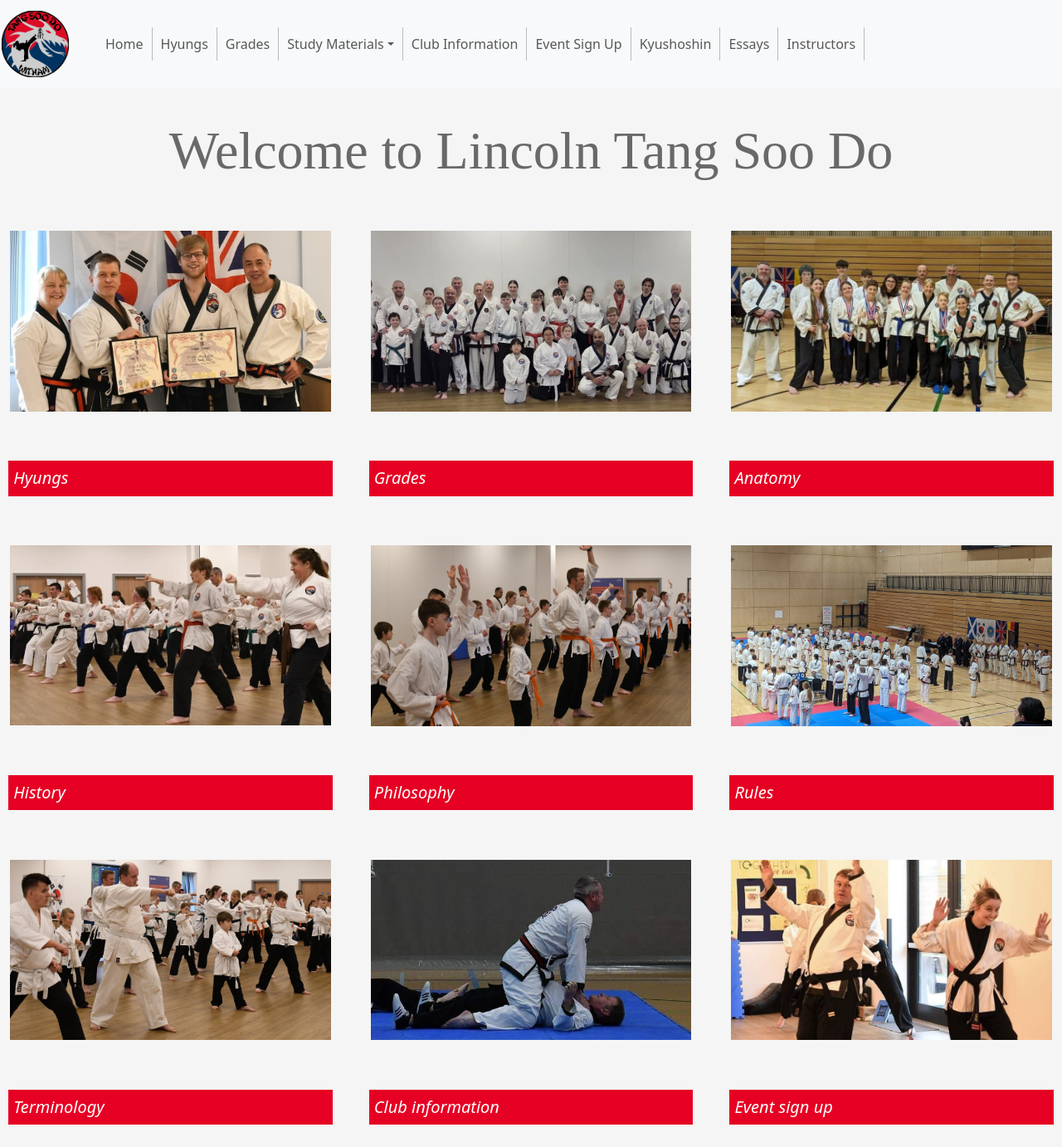
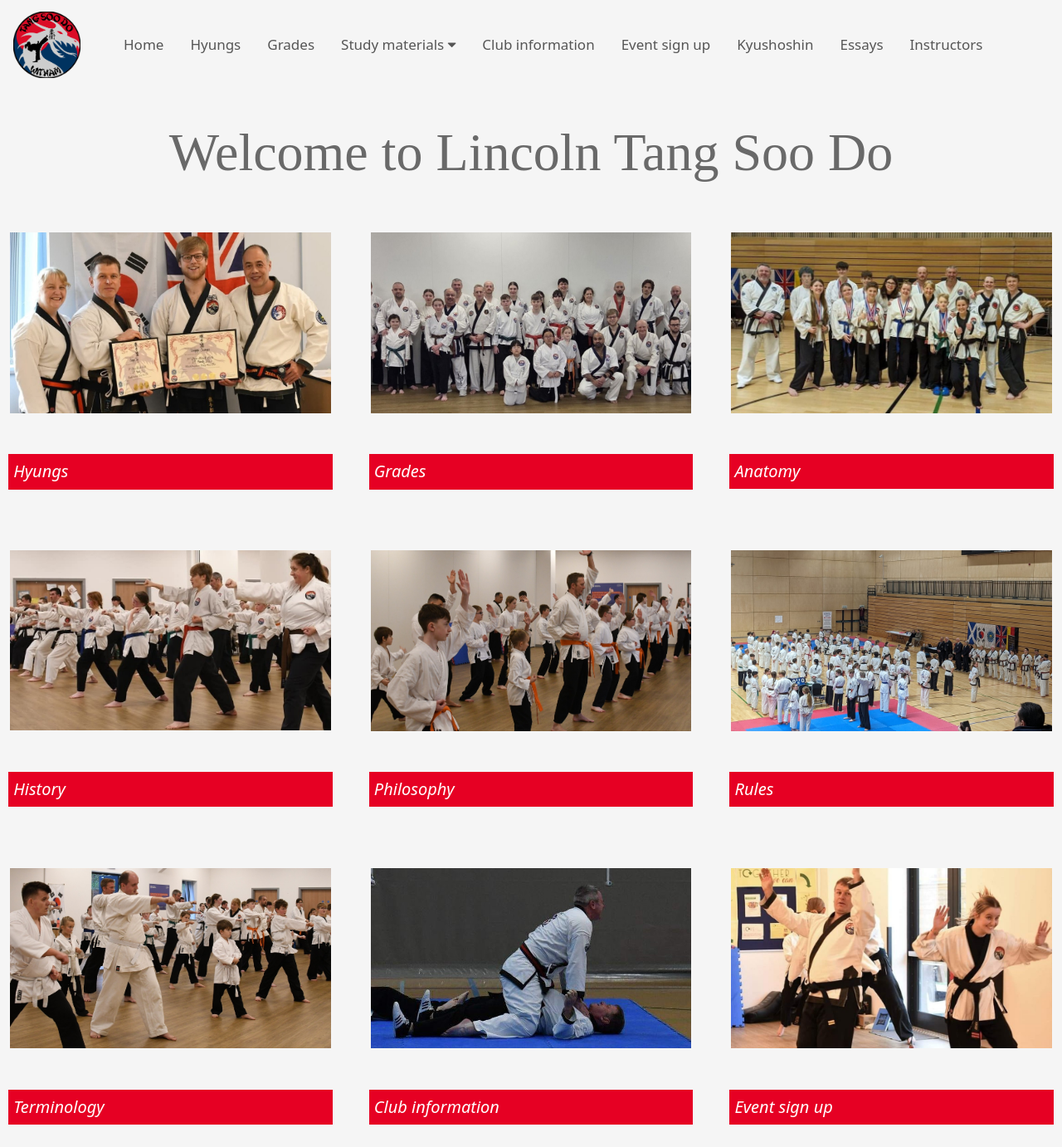
Before and after one commit to emma-lynch-19/martial-arts, an Eleventy site: page home.html in a window 1280 px wide. Shown: the top 1382 px of the page at 83% size. Built offline with nearby package versions, Linux system fonts and the light colour scheme; Eleventy itself is replaced by a stand-in of ours; files that its build step writes are made by us from their sources; files whose address does not match are found by name; a web font is replaced by a local one.

Commit message:
Update home.html

```diff
--- a/home.html
+++ b/home.html
@@ -11,182 +11,154 @@
     <link rel="preconnect" href="https://fonts.googleapis.com">
     <link rel="preconnect" href="https://fonts.gstatic.com" crossorigin>
     <link href="https://fonts.googleapis.com/css2?family=Mozilla+Text:wght@200..700&display=swap" rel="stylesheet">
+
+    <script>
+    /* Toggle between adding and removing the "responsive" class to topnav when the user clicks on the icon */
+    function myFunction() {
+    var x = document.getElementById("myTopnav");
+    if (x.className === "topnav") {
+        x.className += " responsive";
+    } else {
+        x.className = "topnav";
+    }
+    }
+    </script>
 </head>
 
 <style>
     .row {padding-bottom: 0px;}
 
 </style>
+
     <body>
-        <nav class="navbar navbar-expand-lg bg-light">
-        <a class="navbar-brand" href="home.html">
-            <img src="witham_logo.png" width="81" height="80" alt="Logo"></a>
-            <ul class="navbar-nav">
-            <div class="container-fluid">
-                <ul class="navbar-nav">
-                    <li class="nav-item">
-                        <a class="nav-link" href="home.html">Home</a>
-                    </li>
-                    <li class="nav-item">
-                        <a class="nav-link" href="hyungs.html">Hyungs</a>
-                    </li>
-                    <li class="nav-item">
-                        <a class="nav-link" href="grades.html">Grades</a>
-                    </li>
-                    <li class="nav-item dropdown">
-                        <a class="nav-link dropdown-toggle" href="#" id="dropdownMenuButton1" role="button" data-bs-toggle="dropdown" aria-expanded="false"> Study Materials</a>
-                        <ul class="dropdown-menu" aria-labelledby="dropdownMenuButton1">
-                            <li><a class="dropdown-item" href="studmat_anatomy.html">Anatomy</a></li>
-                            <li><a class="dropdown-item" href="studmat_history.html">History of Tang Soo Do</a></li>
-                            <li><a class="dropdown-item" href="studmat_philosiphy.html">Philosophy of Tang Soo Do</a></li>
-                            <li><a class="dropdown-item" href="studmat_rules.html">Rules in the Dojang</a></li>
-                            <li><a class="dropdown-item" href="studmat_terminology.html">Terminology</a></li>
-                        </ul>
-                    </li>
-                    <li class="nav-item">
-                        <a class="nav-link" href="club_information.html">Club Information</a>
-                    </li>
-                    <li class="nav-item">
-                        <a class="nav-link" href="event_sign_up.html">Event Sign Up</a>
-                    </li>
-                    <li class="nav-item">
-                        <a class="nav-link" href="kyushoshin.html">Kyushoshin</a>
-                    </li>
-                    <li class="nav-item">
-                        <a class="nav-link" href="essays.html">Essays</a>
-                    </li>
-                    <li class="nav-item">
-                        <a class="nav-link" href="instructors.html">Instructors</a>
-                    </li>
-                </ul>
-            </div>
-        </nav>
-        <h1>Welcome to Lincoln Tang Soo Do</h1>
+    <!-- Load an icon library to show a hamburger menu (bars) on small screens -->
+    <link rel="stylesheet" href="https://cdnjs.cloudflare.com/ajax/libs/font-awesome/4.7.0/css/font-awesome.min.css">
+
+
+<div class="topnav" id="myTopnav">
+    <a class="navbar-brand" href="home.html">
+        <img src="witham_logo.png" width="81" height="80" alt="Logo">
+    </a>
+    <a href="#home">Home</a>
+    <a href="hyungs.html">Hyungs</a>
+    <a href="grades.html">Grades</a>
+    <div class="dropdown">
+    <button class="dropbtn">Study materials
+      <i class="fa fa-caret-down"></i>
+    </button>
+    <div class="dropdown-content">
+      <a href="studmat_anatomy.html">Anatomy</a>
+      <a href="studmat_philosiphy.html">Philosophy</a>
+      <a href="studmat_history.html">History</a>
+      <a href="studmat_rules.html">Rules</a>
+      <a href="studmat_terminology.html">Terminology</a>
+    </div>
+  </div>
+  <a href="club_information.html">Club information</a>
+  <a href="event_sign_up.html">Event sign up</a>
+  <a href="kyushoshin.html">Kyushoshin</a>
+  <a href="essays.html">Essays</a>
+  <a href="instructors.html">Instructors</a>
+  <a href="javascript:void(0);" class="icon" onclick="myFunction()">
+    <i class="fa fa-bars"></i>
+  </a>
+</div>
+    <h1>Welcome to Lincoln Tang Soo Do</h1>
         <div class="row">
-            <div class="col-4">
+            <div class="col-sm-4">
                 <p>
                     <a href="hyungs.html">
                         <img src="home_1.jpg"  width="100%">
                     </a>
+                    <p id=italics>Hyungs</p>
                 </p>
             </div>
-            <div class="col-4">
+            <div class="col-sm-4">
                 <p>
                     <a href="grades.html">
                         <img src="home_2.jpg"  width="100%">
                     </a>
+                    <p id=italics>Grades</p>
                 </p>
             </div>
-            <div class="col-4">
+            <div class="col-sm-4">
                 <p>
                     <a href="studmat_anatomy.html">
                         <img src="home_3.jpg"  width="100%">
                     </a>
+                    <p id=italics>Anatomy</p>
                 </p>
             </div>
         </div>
         <div class="row">
-            <div class="col-4">
-                <p id=italics>Hyungs</p>
-            </div>
-            <div class="col-4">
-                <p id=italics>Grades</p>
-            </div>
-            <div class="col-4">
-                <p id=italics>Anatomy</p>
-            </div>
-        </div>
-        <div class="row">
-            <div class="col-4">
+            <div class="col-sm-4">
                 <p>
                     <a href="studmat_history.html">
                         <img src="home_4.jpg"  width="100%">
                     </a>
+                    <p id=italics>History</p>
                 </p>
             </div>
-            <div class="col-4">
+            <div class="col-sm-4">
                 <p>
                     <a href="studmat_philosiphy.html">
                         <img src="home_5.jpg"  width="100%">
                     </a>
+                    <p id=italics>Philosophy</p>
                 </p>
             </div>
-            <div class="col-4">
+            <div class="col-sm-4">
                 <p>
                     <a href="studmat_rules.html">
                         <img src="home_6.jpg"  width="100%">
                     </a>
+                    <p id=italics>Rules</p>
+                </p>
+            </div>
+        </div>
+
+        <div class="row">
+            <div class="col-sm-4">
+                <p>
+                    <a href="studmat_terminology.html">
+                        <img src="home_7.jpg"  width="100%">
+                    </a>
+                    <p id=italics>Terminology</p>
+                </p>
+            </div>
+            <div class="col-sm-4">
+                <p>
+                    <a href="club_information.html">
+                        <img src="home_8.jpg"  width="100%">
+                    </a>
+                    <p id=italics>Club information</p>
+                </p>
+            </div>
+            <div class="col-sm-4">
+                <p>
+                    <a href="event_sign_up.html">
+                        <img src="home_9.jpg"  width="100%">
+                    </a>
+                    <p id=italics>Event sign up</p>
                 </p>
             </div>
         </div>
         <div class="row">
-            <div class="col-4">
-                <p id=italics>History</p>
-            </div>
-            <div class="col-4">
-                <p id=italics>Philosophy</p>
-            </div>
-            <div class="col-4">
-                <p id=italics>Rules</p>
-            </div>
-        </div>
-
-        <div class="row">
-            <div class="col-4">
-                <p>
-                    <a href="studmat_terminology.html">
-                        <img src="home_7.jpg"  width="100%">
-                    </a>
-                </p>
-            </div>
-            <div class="col-4">
-                <p>
-                    <a href="club_information.html">
-                        <img src="home_8.jpg"  width="100%">
-                    </a>
-                </p>
-            </div>
-            <div class="col-4">
-                <p>
-                    <a href="event_sign_up.html">
-                        <img src="home_9.jpg"  width="100%">
-                    </a>
-                </p>
-            </div>
-        </div>
-        <div class="row">
-            <div class="col-4">
-                <p id=italics>Terminology</p>
-            </div>
-            <div class="col-4">
-                <p id=italics>Club information</p>
-            </div>
-            <div class="col-4">
-                <p id=italics>Event sign up</p>
-            </div>
-        </div>
-        <div class="row">
-            <div class="col-6">
+            <div class="col-sm-6">
                 <p>
                     <a href="kyushoshin.html">
                         <img src="home_10.jpg"  width="100%">
                     </a>
+                    <p id=italics>Kyushoshin</p>
                 </p>
             </div>
-            <div class="col-6">
+            <div class="col-sm-6">
                 <p>
                     <a href="essays.html">
                         <img src="home_11.jpg"  width="100%">
                     </a>
+                    <p id=italics>Essays</p>
                 </p>
-            </div>
-        </div>
-        <div class="row">
-            <div class="col-6">
-                <p id=italics>Kyushoshin</p>
-            </div>
-            <div class="col-6">
-                <p id=italics>Essays</p>
             </div>
         </div>
     </body>
```
